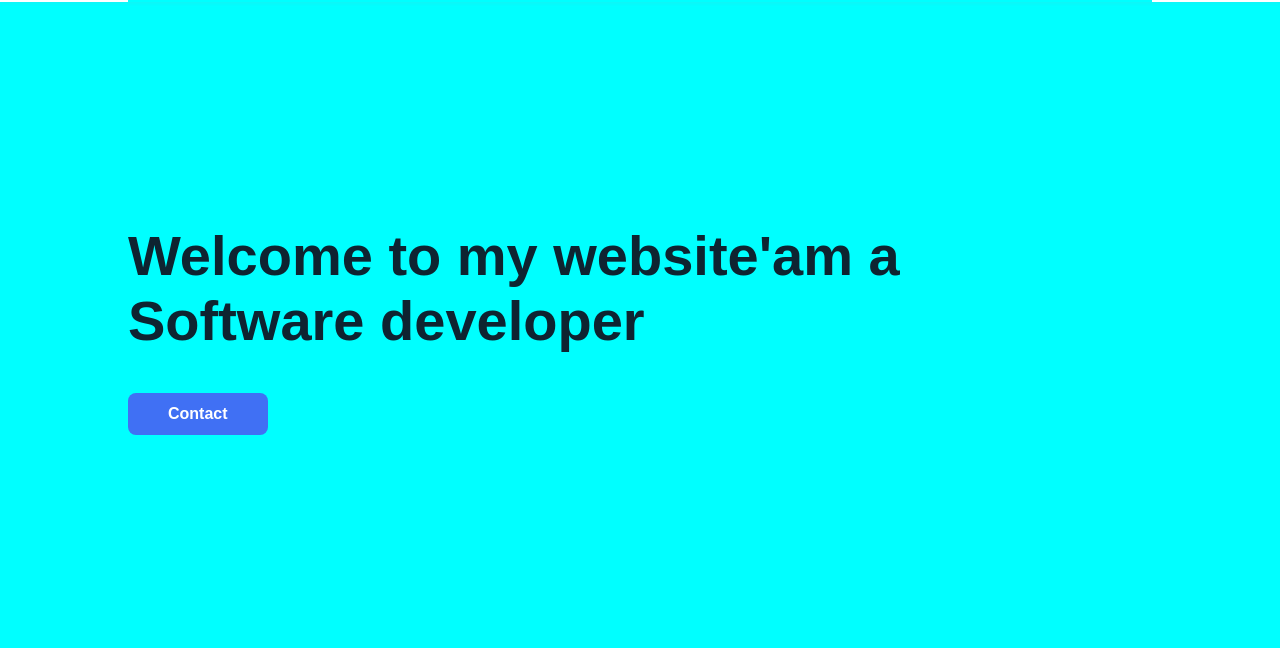
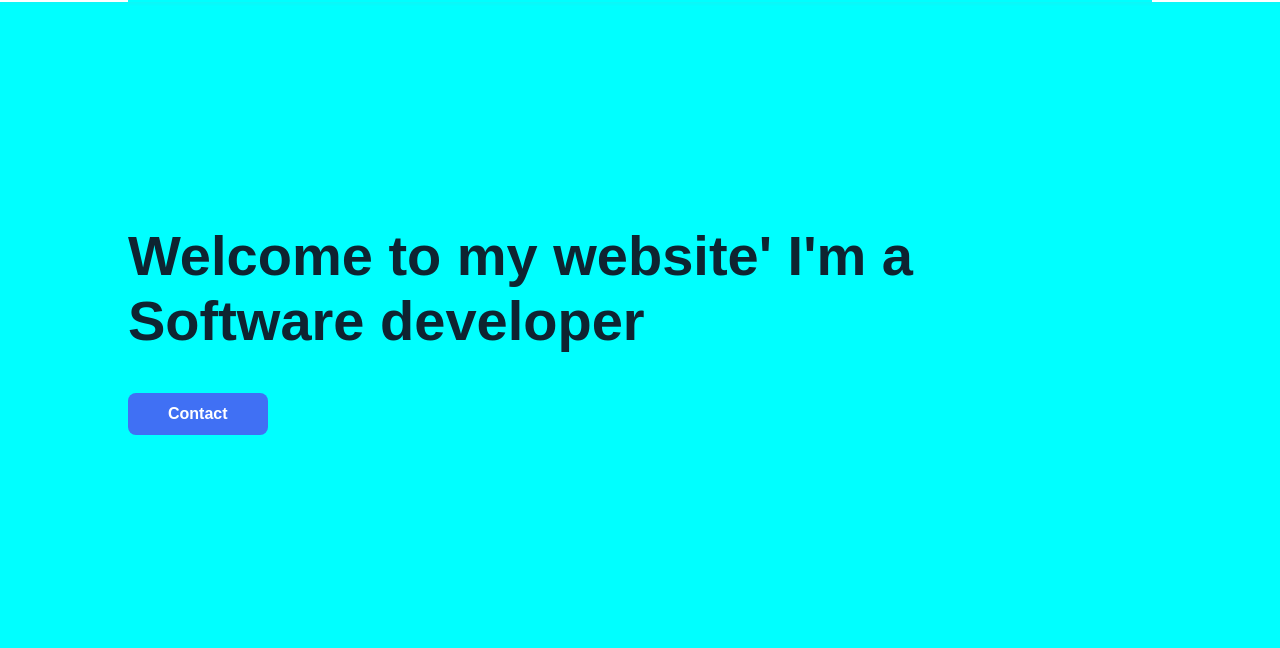
Before and after one commit to JOSEPHTEMBU/my-portfolio, a plain HTML site: page index.html in a window 1280 px wide. Shown: the part 62-710 px from the top of the page. Drawn offline with nearby package versions, Linux system fonts and the light colour scheme.

Commit message:
change home title am to I'm in index.html

```diff
--- a/index.html
+++ b/index.html
@@ -39,7 +39,7 @@
 
         <section class="home bd-grid" id="home">
             <div class="home__data">
-                <h1 class="home__title"><br>Welcome to my website'am a <span class="home__title-color"></span><br>
+                <h1 class="home__title"><br>Welcome to my website' I'm a <span class="home__title-color"></span><br>
                     Software developer
                 </h1>
 
```
Also changed, not shown: images/screenshot.png (added), 1 other file.
